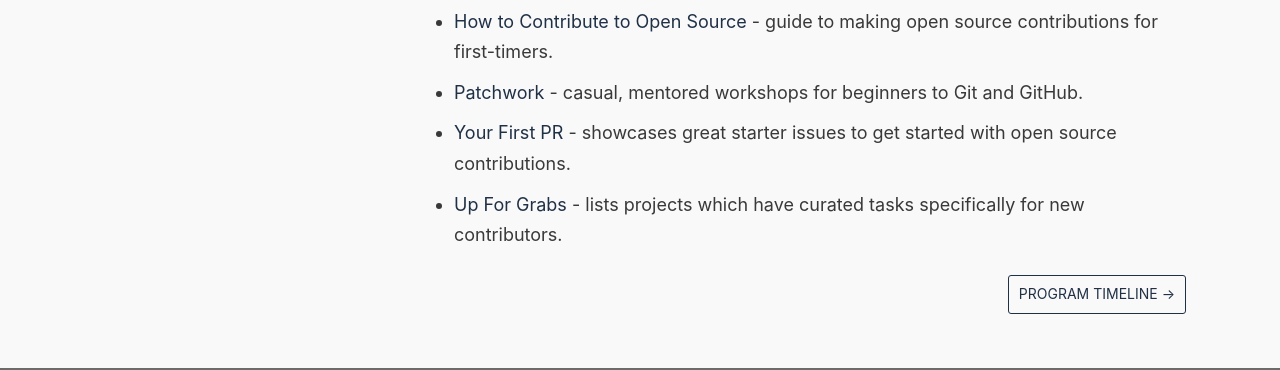
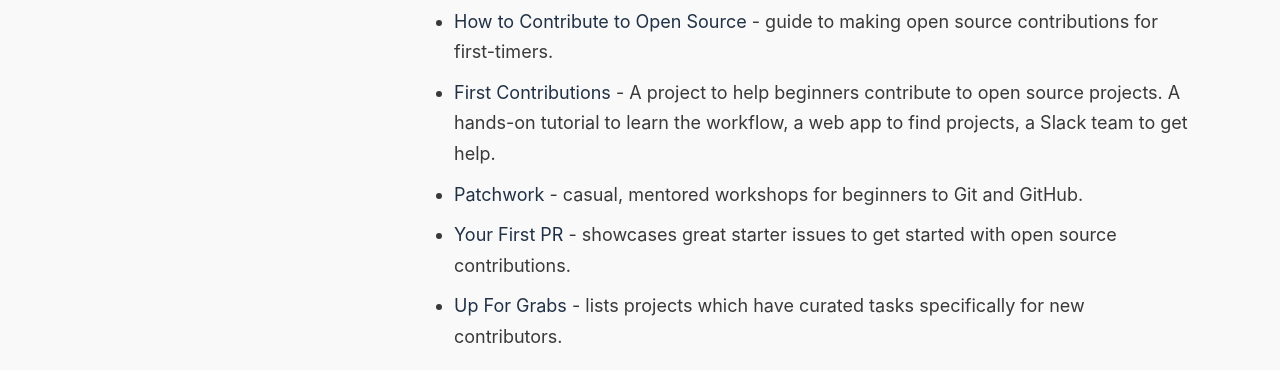
Before and after one commit to facebookarchive/fbmentorship, a plain HTML site: page docs/en/program-overview.html in a window 1280 px wide. Shown: the part 834-1204 px from the top of the page. Drawn offline with nearby package versions, Linux system fonts and the light colour scheme.

Commit message:
Deploy website
Deploy website version based on bea88d5a956427328e8c5020f3992a45aff7ab08

```diff
--- a/docs/en/program-overview.html
+++ b/docs/en/program-overview.html
@@ -13,6 +13,7 @@
 <p>You don't have to be a part of Facebook's Open Source Mentorship program to get started with contributing to open source. The following resources can help you on your way:</p>
 <ul>
 <li><a href="https://opensource.guide/how-to-contribute/">How to Contribute to Open Source</a> - guide to making open source contributions for first-timers.</li>
+<li><a href="https://roshanjossey.github.io/first-contributions/">First Contributions</a> - A project to help beginners contribute to open source projects. A hands-on tutorial to learn the workflow, a web app to find projects, a Slack team to get help.</li>
 <li><a href="http://patchwork.github.io/">Patchwork</a> - casual, mentored workshops for beginners to Git and GitHub.</li>
 <li><a href="http://yourfirstpr.github.io/">Your First PR</a> - showcases great starter issues to get started with open source contributions.</li>
 <li><a href="http://up-for-grabs.net/">Up For Grabs</a> - lists projects which have curated tasks specifically for new contributors.</li>
```
